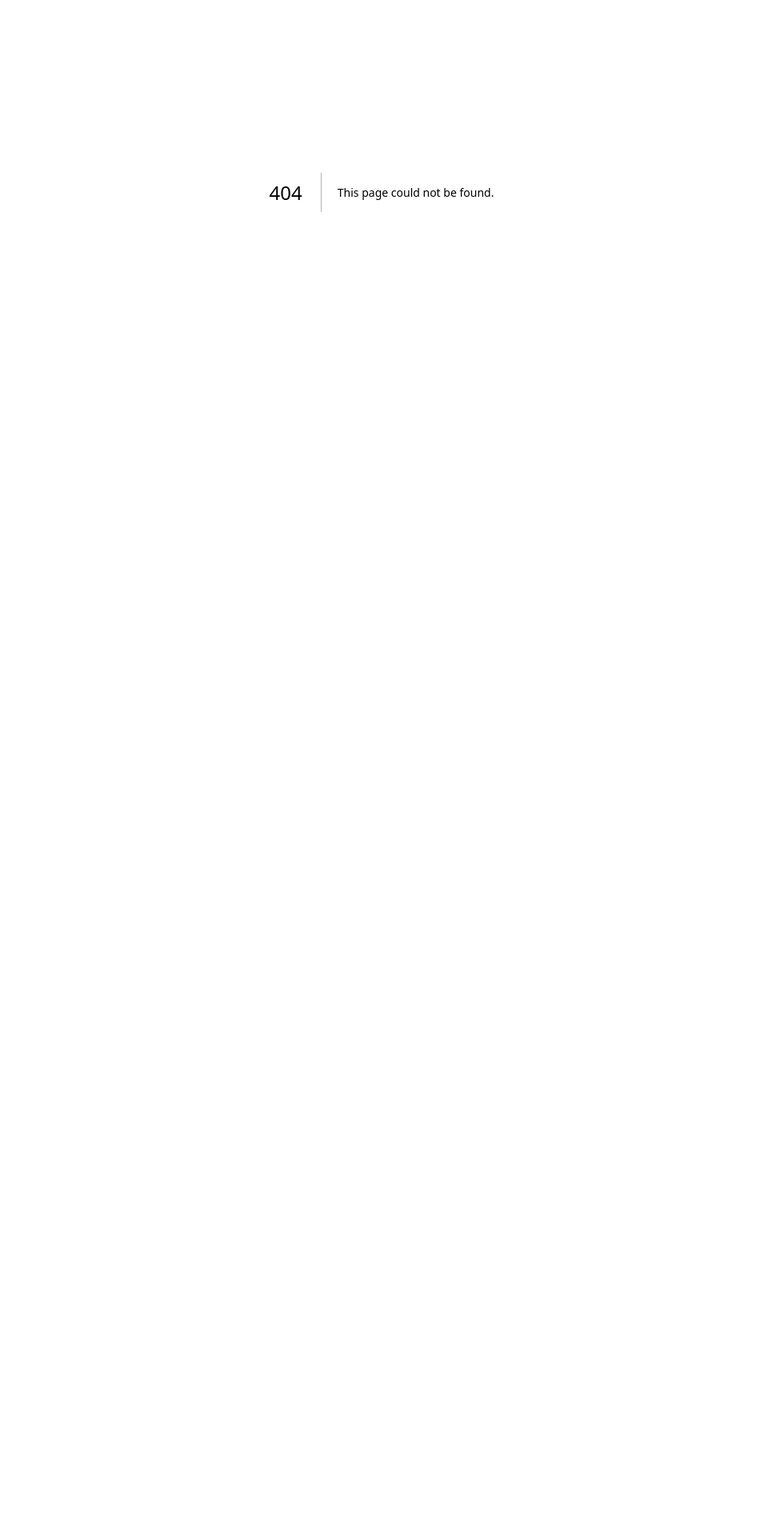
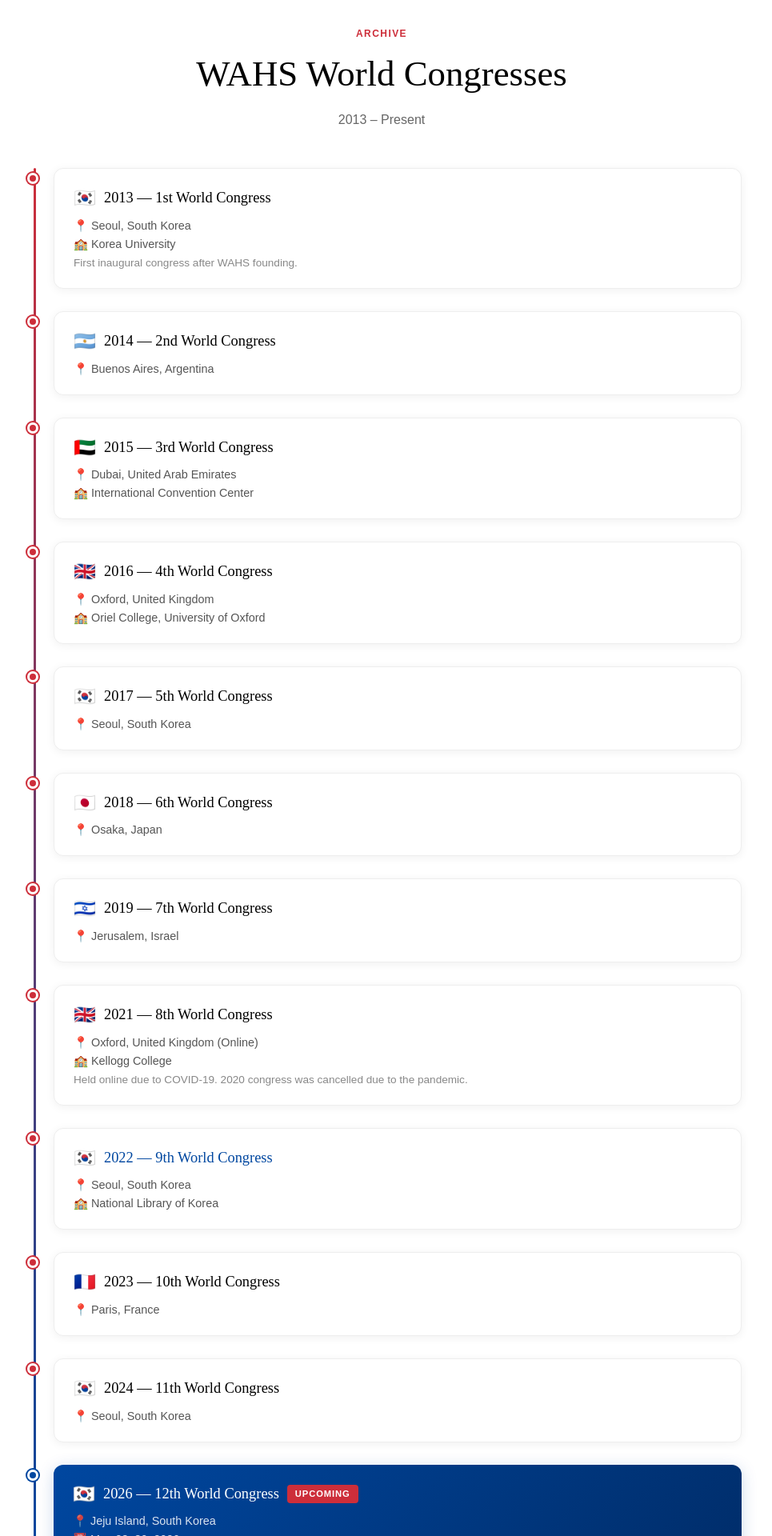
Before and after one commit to willfadeneva/WAHS, a Next.js app: page /1/past-congresses in a window 1280 px wide. Before the commit this address had no page. Shown: the part 160-2080 px from the top of the page at 80% size, without its empty margins (163-1128 px from the left). Before the commit the page ends 800 px from the top, so only its background shows below. Built offline with nearby package versions, Linux system fonts and the light colour scheme.

Commit message:
Add Past Congresses page + nav link (2013-2026 timeline)

```diff
--- /dev/null
+++ b/src/app/[year]/past-congresses/page.tsx
@@ -0,0 +1,132 @@
+import MainNav from '@/components/MainNav';
+import Nav from '@/components/Nav';
+import MainFooter from '@/components/MainFooter';
+import Footer from '@/components/Footer';
+import Link from 'next/link';
+
+const congresses = [
+  { num: 1, year: 2013, location: 'Seoul, South Korea', venue: 'Korea University', note: 'First inaugural congress after WAHS founding.', flag: '🇰🇷' },
+  { num: 2, year: 2014, location: 'Buenos Aires, Argentina', flag: '🇦🇷' },
+  { num: 3, year: 2015, location: 'Dubai, United Arab Emirates', venue: 'International Convention Center', flag: '🇦🇪' },
+  { num: 4, year: 2016, location: 'Oxford, United Kingdom', venue: 'Oriel College, University of Oxford', flag: '🇬🇧' },
+  { num: 5, year: 2017, location: 'Seoul, South Korea', flag: '🇰🇷' },
+  { num: 6, year: 2018, location: 'Osaka, Japan', flag: '🇯🇵' },
+  { num: 7, year: 2019, location: 'Jerusalem, Israel', flag: '🇮🇱' },
+  { num: 8, year: 2021, location: 'Oxford, United Kingdom (Online)', venue: 'Kellogg College', note: 'Held online due to COVID-19. 2020 congress was cancelled due to the pandemic.', flag: '🇬🇧' },
+  { num: 9, year: 2022, location: 'Seoul, South Korea', venue: 'National Library of Korea', flag: '🇰🇷', link: '/2022' },
+  { num: 10, year: 2023, location: 'Paris, France', flag: '🇫🇷' },
+  { num: 11, year: 2024, location: 'Seoul, South Korea', flag: '🇰🇷' },
+];
+
+const upcoming = { num: 12, year: 2026, location: 'Jeju Island, South Korea', dates: 'May 28–30, 2026', flag: '🇰🇷', link: '/2026' };
+
+export default async function PastCongressesPage({ params }: { params: Promise<{ year: string }> }) {
+  const { year: yearStr } = await params;
+  const year = parseInt(yearStr);
+
+  return (
+    <>
+      <Nav year={year} />
+      <section style={{ background: '#fff', padding: '120px 24px 80px' }}>
+        <div style={{ maxWidth: 900, margin: '0 auto' }}>
+          <div style={{ textAlign: 'center', marginBottom: 48 }}>
+            <span style={{
+              display: 'inline-block', fontSize: '0.75rem', fontWeight: 700, letterSpacing: '.12em',
+              textTransform: 'uppercase', color: '#CD2E3A', marginBottom: 8,
+            }}>Archive</span>
+            <h1 style={{
+              fontFamily: "'DM Serif Display', serif", fontSize: 'clamp(1.8rem, 4vw, 2.8rem)',
+              color: '#000', marginBottom: 12,
+            }}>WAHS World Congresses</h1>
+            <p style={{ color: '#666', fontSize: '1rem' }}>2013 – Present</p>
+          </div>
+
+          {/* Timeline */}
+          <div style={{ position: 'relative', paddingLeft: 40 }}>
+            {/* Vertical line */}
+            <div style={{
+              position: 'absolute', left: 15, top: 0, bottom: 0, width: 3,
+              background: 'linear-gradient(to bottom, #CD2E3A, #0047A0)',
+              borderRadius: 2,
+            }} />
+
+            {congresses.map((c) => (
+              <div key={c.num} style={{ position: 'relative', marginBottom: 28 }}>
+                {/* Dot */}
+                <div style={{
+                  position: 'absolute', left: -33, top: 6, width: 14, height: 14,
+                  borderRadius: '50%', background: '#CD2E3A', border: '3px solid #fff',
+                  boxShadow: '0 0 0 2px #CD2E3A',
+                }} />
+                <div style={{
+                  background: '#fff', borderRadius: 12, padding: '20px 24px',
+                  boxShadow: '0 2px 12px rgba(0,0,0,.06)', border: '1px solid #eee',
+                  transition: 'transform 0.2s, box-shadow 0.2s',
+                }}>
+                  <div style={{ display: 'flex', alignItems: 'center', gap: 10, marginBottom: 6, flexWrap: 'wrap' }}>
+                    <span style={{ fontSize: '1.4rem' }}>{c.flag}</span>
+                    <span style={{
+                      fontFamily: "'DM Serif Display', serif", fontSize: '1.15rem', color: '#000',
+                    }}>
+                      {c.link ? (
+                        <Link href={c.link} style={{ color: '#0047A0', textDecoration: 'none' }}>
+                          {c.year} — {getOrdinal(c.num)} World Congress
+                        </Link>
+                      ) : (
+                        <>{c.year} — {getOrdinal(c.num)} World Congress</>
+                      )}
+                    </span>
+                  </div>
+                  <p style={{ fontSize: '0.9rem', color: '#555', margin: 0, lineHeight: 1.6 }}>
+                    📍 {c.location}
+                    {c.venue && <><br />🏫 {c.venue}</>}
+                    {c.note && <><br /><span style={{ fontSize: '0.85rem', color: '#888' }}>{c.note}</span></>}
+                  </p>
+                </div>
+              </div>
+            ))}
+
+            {/* Upcoming */}
+            <div style={{ position: 'relative', marginBottom: 28 }}>
+              <div style={{
+                position: 'absolute', left: -33, top: 6, width: 14, height: 14,
+                borderRadius: '50%', background: '#0047A0', border: '3px solid #fff',
+                boxShadow: '0 0 0 2px #0047A0',
+              }} />
+              <div style={{
+                background: 'linear-gradient(135deg, #0047A0 0%, #002d6a 100%)', borderRadius: 12,
+                padding: '20px 24px', color: '#fff',
+                boxShadow: '0 4px 20px rgba(0,71,160,.2)',
+              }}>
+                <div style={{ display: 'flex', alignItems: 'center', gap: 10, marginBottom: 6, flexWrap: 'wrap' }}>
+                  <span style={{ fontSize: '1.4rem' }}>{upcoming.flag}</span>
+                  <span style={{ fontFamily: "'DM Serif Display', serif", fontSize: '1.15rem' }}>
+                    <Link href={upcoming.link} style={{ color: '#fff', textDecoration: 'none' }}>
+                      {upcoming.year} — {getOrdinal(upcoming.num)} World Congress
+                    </Link>
+                  </span>
+                  <span style={{
+                    fontSize: '0.7rem', fontWeight: 700, letterSpacing: '.08em',
+                    textTransform: 'uppercase', background: '#CD2E3A', color: '#fff',
+                    padding: '3px 10px', borderRadius: 4,
+                  }}>Upcoming</span>
+                </div>
+                <p style={{ fontSize: '0.9rem', color: 'rgba(255,255,255,0.85)', margin: 0, lineHeight: 1.6 }}>
+                  📍 {upcoming.location}<br />
+                  📅 {upcoming.dates}
+                </p>
+              </div>
+            </div>
+          </div>
+        </div>
+      </section>
+      <Footer year={year} />
+    </>
+  );
+}
+
+function getOrdinal(n: number): string {
+  const s = ['th', 'st', 'nd', 'rd'];
+  const v = n % 100;
+  return n + (s[(v - 20) % 10] || s[v] || s[0]);
+}
--- a/src/components/Nav.tsx
+++ b/src/components/Nav.tsx
@@ -26,6 +26,9 @@ export default function Nav({ year }: { year: number }) {
           <li><a href={`/${year}#dates`} onClick={() => setOpen(false)}>Dates</a></li>
           <li><a href={`/${year}#venue`} onClick={() => setOpen(false)}>Venue</a></li>
           <li><Link href={`/${year}/registration`} onClick={() => setOpen(false)}>Register</Link></li>
+          <li className="nav-dropdown-parent">
+            <Link href={`/${year}/past-congresses`} onClick={() => setOpen(false)}>Past Congresses</Link>
+          </li>
         </ul>
       </div>
     </nav>
```
